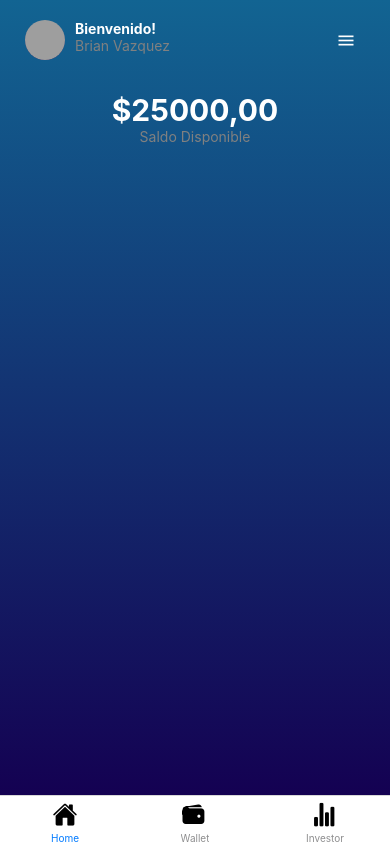
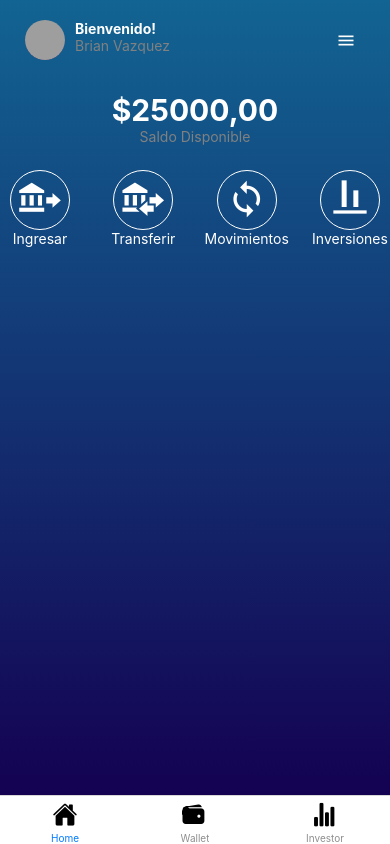
Before and after one commit to SantiagoGomez1/client-HenryBank, a React Native app: screen /Success in a window 390 px wide. Built offline with nearby package versions, Linux system fonts and the light colour scheme; grey boxes are pictures that could not be loaded.

Commit message:
Componente de HomeBubbleMenu estructurado, falta funcionalidad.

```diff
--- a/src/components/Home/Home.jsx
+++ b/src/components/Home/Home.jsx
@@ -1,10 +1,11 @@
 import React from "react";
 
-import { View, Text, StyleSheet } from "react-native";
+import { View, StyleSheet } from "react-native";
 import { LinearGradient } from "expo-linear-gradient";
 
 import UserCardHome from "../UserCardHome/UserCardHome.jsx";
-import UserCapital from '../UserCapital/UserCapital.jsx'
+import UserCapital from "../UserCapital/UserCapital.jsx";
+import HomeBubbleMenu from "../HomeBubbleMenu/HomeBubbleMenu.jsx";
 
 const Home = () => {
   return (
@@ -15,6 +16,9 @@ const Home = () => {
         </View>
         <View>
           <UserCapital />
+        </View>
+        <View style={styles.homeBubble}>
+          <HomeBubbleMenu />
         </View>
       </LinearGradient>
     </View>
@@ -28,6 +32,9 @@ const styles = StyleSheet.create({
   background: {
     flex: 1,
   },
+  homeBubble:{
+    paddingTop:15,
+  }
 });
 
 export default Home;
--- /dev/null
+++ b/src/components/HomeBubbleMenu/HomeBubbleMenu.jsx
@@ -0,0 +1,74 @@
+import React from "react";
+
+import { View, Text, StyleSheet } from "react-native";
+
+import { IconButton } from "react-native-paper";
+
+const HomeBubbleMenu = () => {
+  return (
+    <View style={styles.container}>
+      <View style={styles.buttonContainer}>
+        <IconButton
+          style={{ paddingTop: 20 }}
+          icon="bank-transfer-out"
+          color="white"
+          size={50}
+          onPress={() => console.log("uy")}
+        />
+        <Text style={{ color: "white", paddingBottom: 10 }}>Ingresar</Text>
+      </View>
+      <View style={styles.buttonContainer}>
+        <IconButton
+          style={{ paddingTop: 24 }}
+          icon="bank-transfer"
+          color="white"
+          size={50}
+          onPress={() => console.log("uy")}
+        />
+        <Text style={{ color: "white", paddingBottom: 10 }}>Transferir</Text>
+      </View>
+      <View style={styles.buttonContainer}>
+        <IconButton
+          style={{ paddingTop: 20 }}
+          icon="sync"
+          color="white"
+          size={40}
+          onPress={() => console.log("uy")}
+        />
+        <Text style={{ color: "white", paddingTop:5 }}>Movimientos</Text>
+      </View>
+      <View style={styles.buttonContainer}>
+        <IconButton
+          style={{ paddingTop: 15 }}
+          icon="align-vertical-bottom"
+          color="white"
+          size={40}
+          onPress={() => console.log("uy")}
+        />
+        <Text style={{ color: "white", paddingTop:5 }}>Inversiones</Text>
+      </View>
+    </View>
+  );
+};
+
+const styles = StyleSheet.create({
+  container: {
+    flexDirection: "row",
+    justifyContent: "space-between",
+    alignItems: "center",
+    paddingHorizontal: 10,
+  },
+  buttonContainer: {
+    backgroundColor: "transparent",
+    borderWidth: 1,
+    borderStyle: "solid",
+    borderColor: "white",
+    alignItems: "center",
+    justifyContent: "center",
+    width: 60,
+    height: 60,
+    borderRadius: 55,
+  },
+});
+
+export default HomeBubbleMenu;
```
